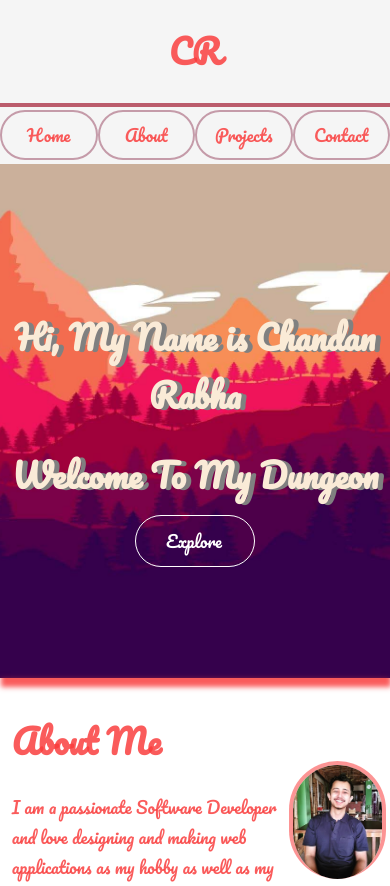
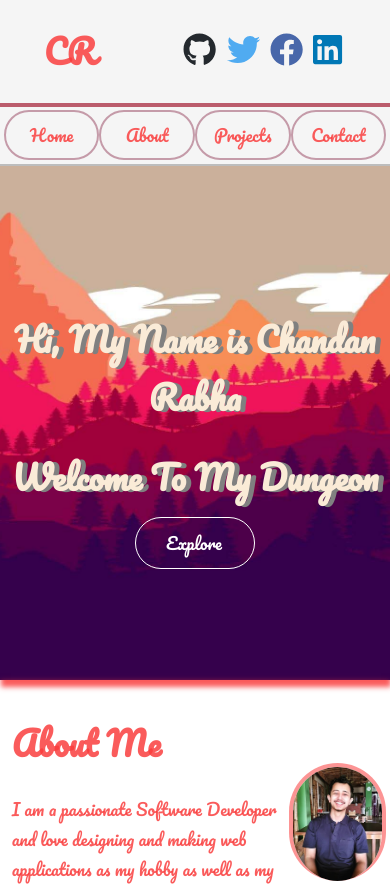
Before and after one commit to ChandanRabha/portfolio, a React (Create React App) app: page / in a window 390 px wide. Shown: the top 886 px of the page. Built offline with nearby package versions, Linux system fonts and the light colour scheme.

Commit message:
make it better

```diff
--- a/package.json
+++ b/package.json
@@ -4,6 +4,7 @@
   "version": "0.1.0",
   "private": true,
   "dependencies": {
+    "@fortawesome/fontawesome-free": "^5.15.2",
     "@testing-library/jest-dom": "^5.11.4",
     "@testing-library/react": "^11.1.0",
     "@testing-library/user-event": "^12.1.10",
--- a/src/App.js
+++ b/src/App.js
@@ -1,6 +1,7 @@
 import React,{Component} from 'react'
 import 'animate.css';
 import './App.css';
+import '@fortawesome/fontawesome-free/js/all.js';
 import {Heading} from './components/header/heading.component';
 import {Landing} from './components/landing-page/landing-page';
 import {Footer} from './components/footer/footer-component';
--- a/src/components/header-menus/header-menu.component.css
+++ b/src/components/header-menus/header-menu.component.css
@@ -29,14 +29,29 @@
    border:none;
 }
 
-
 .menus .icon{
     display:none;
 }
+
+.menus{
+    display: flex;
+    list-style-type: none;
+    grid-gap: 3rem;
+    align-items: center;
+    justify-content: center;
+
+}
+
+.menus > li :hover{
+    cursor: pointer;
+    transition: 0.5s;
+    border-bottom:4px solid #4a1bb6
+}
+
+
+
 @media screen and (max-width: 600px) {
-  .header{
-    flex-direction: column;
-  }
+
   .menus{
        margin:0;
        padding:1%;
@@ -54,7 +69,6 @@
   .menus > li > a:hover{
     border:none;
   }
-
 }
 
 /* @media screen and (max-width: 600px) {
--- a/src/components/header/heading.component.css
+++ b/src/components/header/heading.component.css
@@ -5,19 +5,16 @@
     justify-content: space-around;
     background: whitesmoke;
     box-shadow: 1px 2px 5px var(--font-color);
+        border-bottom: 2px solid #8080807a;
+}
+#socials{
+    display:grid;
+    grid-template-columns: repeat(4,1fr);
+    grid-gap:10px;
 }
 
-.menus{
-    display: flex;
-    list-style-type: none;
-    grid-gap: 3rem;
-    align-items: center;
-    justify-content: center;
-
+@media screen and (max-width: 600px) {
+  .header{
+    flex-wrap: wrap;
+  }
 }
-
-.menus > li :hover{
-    cursor: pointer;
-    transition: 0.5s;
-    border-bottom:4px solid #4a1bb6
-}
--- a/src/components/header/heading.component.js
+++ b/src/components/header/heading.component.js
@@ -1,5 +1,6 @@
 import './heading.component.css'
 import HeaderMenus from '../header-menus/header-menu.component.js'
+import {Socials} from '../socials/socials'
 
  export const Heading = () => {
   //  function myFunc(e){
@@ -13,6 +14,12 @@ import HeaderMenus from '../header-menus/header-menu.component.js'
   return (
     <div className='header'>
        <h1 className='animate__animated animate__rollIn'>CR</h1>
+       <div id="socials">
+         <Socials icon="fab fa-github    fa-2x" color="#24292e" url="https://github.com/ChandanRabha/"/>
+         <Socials icon="fab fa-twitter   fa-2x" color="#50abf1" url="https://twitter.com/Chandan_Rabha12"/>
+         <Socials icon="fab fa-facebook  fa-2x" color="#4867aa" url="https://www.facebook.com/chang.rabha/"/>
+         <Socials icon="fab fa-linkedin  fa-2x" color="#0077b5" url="https://www.linkedin.com/in/chandan-rabha-2b5453152/"/>
+       </div>
        <ul className='menus' id="menus">
          <HeaderMenus title='Home' />
          <HeaderMenus title='About' />
--- a/src/components/landing-page/landing-page.css
+++ b/src/components/landing-page/landing-page.css
@@ -5,7 +5,7 @@
     grid-gap: 2vh;
     justify-content: center;
     align-items: center;
-    box-shadow: 1px 9px 5px var(--font-color);
+    box-shadow: 1px 7px 5px var(--font-color);
     background: floralwhite;
     font-size:calc(16px + 6 * ((100vw - 320px) / 680));
     background-repeat: no-repeat;
--- /dev/null
+++ b/src/components/socials/socials.js
@@ -0,0 +1,6 @@
+
+export const Socials = (props) => {
+    return (
+        <a href={props.url}><i className={props.icon} style={{color:props.color}}></i></a>
+    )
+}
```
Also changed, not shown: 2 other files (tests, documents, lock files or other folders).
